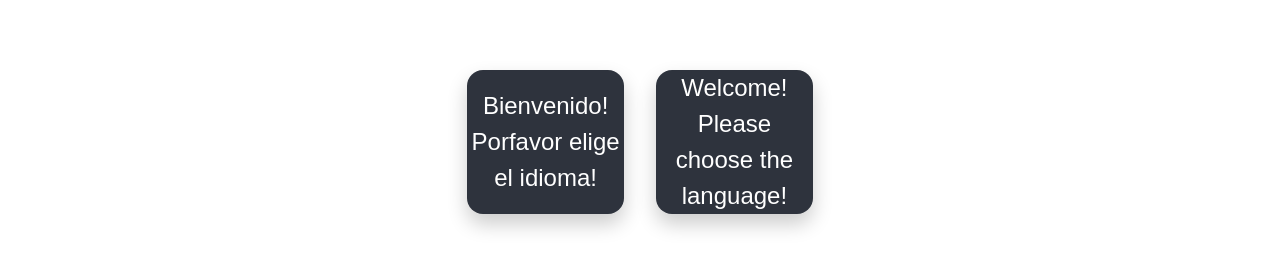
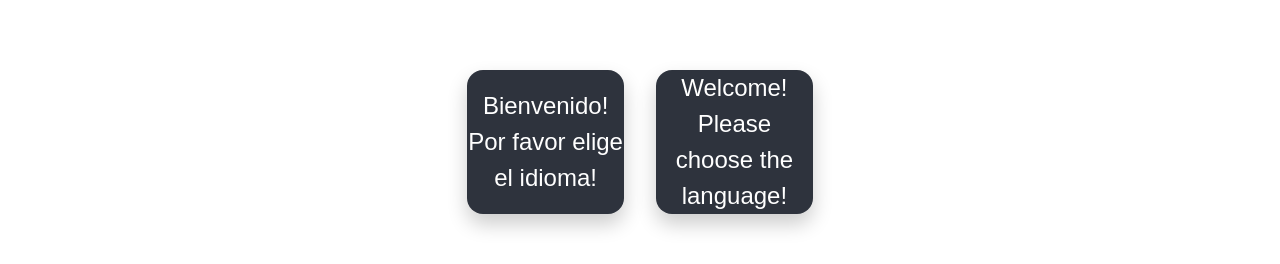
Before and after one commit to Sovalle93/cv-resume.io, a React (Vite) app: page / in a window 1280 px wide. Shown: the part 158-422 px from the top of the page. Built offline with nearby package versions, Linux system fonts and the light colour scheme.

Commit message:
Update Home.jsx

```diff
--- a/src/pages/Home.jsx
+++ b/src/pages/Home.jsx
@@ -13,7 +13,7 @@ const Home = () => {
                     <div className="ibox has-background-dark has-text-white">
                         Bienvenido!
                         <br />
-                        Porfavor elige el idioma!
+                        Por favor elige el idioma!
                     </div>
                     <div className="ibox has-background-dark has-text-white">
                         Welcome!
```
